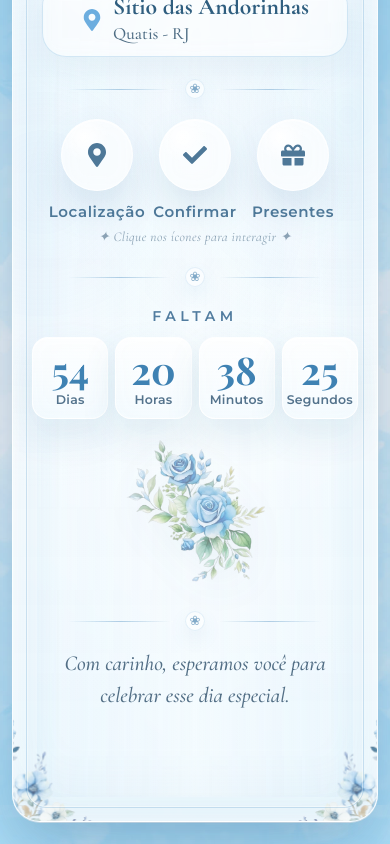
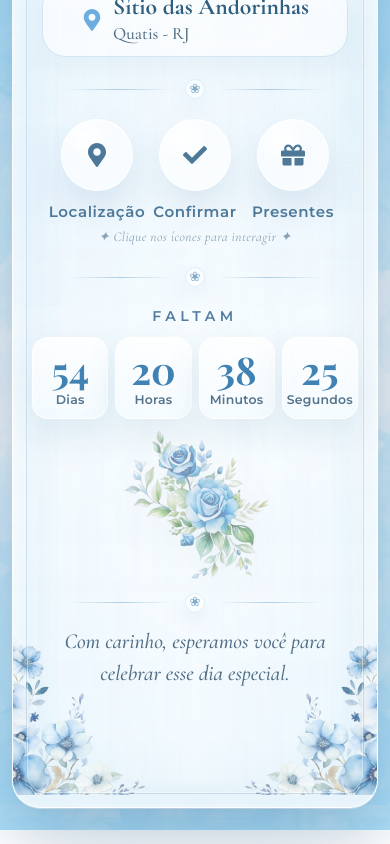
Before and after one commit to luizsouza7/convite-interativo, a React (Vite) app: page / in a window 390 px wide. Shown: the part 883-1727 px from the top of the page. Built offline with nearby package versions, Linux system fonts and the light colour scheme; a web font is replaced by a local one.

Commit message:
style(ui): ajusta flores decorativas e espaçamentos do rodapé

```diff
--- a/src/components/Countdown/Countdown.module.scss
+++ b/src/components/Countdown/Countdown.module.scss
@@ -1,7 +1,7 @@
 .countdown {
   position: relative;
   z-index: 3;
-  padding: 6px 0 10px;
+  padding: 6px 0 4px;
   text-align: center;
 }
 
--- a/src/components/Footer/Footer.module.scss
+++ b/src/components/Footer/Footer.module.scss
@@ -1,7 +1,7 @@
 .footer {
   position: relative;
   z-index: 3;
-  padding: 2px 0 112px;
+  padding: 0 0 118px;
   text-align: center;
 }
 
@@ -18,6 +18,6 @@
 
 @media (max-width: 520px) {
   .footer {
-    padding-bottom: 84px;
+    padding-bottom: 92px;
   }
 }
--- a/src/components/Hero/Hero.module.scss
+++ b/src/components/Hero/Hero.module.scss
@@ -8,10 +8,10 @@
 
 .topFlowers {
   position: absolute;
-  top: clamp(-126px, -10vw, -74px);
+  top: clamp(-92px, -7vw, -44px);
   left: 50%;
   z-index: 1;
-  width: clamp(390px, 82vw, 690px);
+  width: clamp(420px, 86vw, 735px);
   max-width: none;
   transform: translateX(-50%);
   opacity: 0.92;
@@ -113,8 +113,8 @@
   }
 
   .topFlowers {
-    top: -78px;
-    width: 404px;
+    top: -48px;
+    width: 430px;
     opacity: 0.82;
   }
 
--- a/src/components/InvitationCard/InvitationCard.module.scss
+++ b/src/components/InvitationCard/InvitationCard.module.scss
@@ -98,29 +98,34 @@
 .leftFlowers,
 .rightFlowers {
   position: absolute;
-  bottom: -12px;
-  width: clamp(124px, 27vw, 230px);
+  bottom: 18px;
+  width: clamp(134px, 29vw, 246px);
   pointer-events: none;
   z-index: 1;
   opacity: 0.82;
 }
 
 .leftFlowers {
-  left: -30px;
+  left: -24px;
 }
 
 .rightFlowers {
-  right: -30px;
+  right: -24px;
 }
 
 .bottomOrnament {
   position: relative;
   z-index: 3;
-  width: clamp(150px, 32vw, 230px);
-  margin: 8px auto 2px;
+  width: clamp(162px, 34vw, 246px);
+  margin: 2px auto -6px;
   opacity: 0.62;
   pointer-events: none;
   filter: drop-shadow(0 14px 22px rgba(67, 123, 166, 0.1));
+}
+
+.bottomOrnament + .divider {
+  margin-top: clamp(6px, 1.6vw, 10px);
+  margin-bottom: clamp(10px, 2vw, 16px);
 }
 
 .decorButterfly {
@@ -202,22 +207,29 @@
 
   .leftFlowers,
   .rightFlowers {
-    bottom: -6px;
+    bottom: 12px;
+    width: clamp(136px, 43vw, 180px);
     opacity: 0.68;
   }
 
   .leftFlowers {
-    left: -42px;
+    left: -30px;
   }
 
   .rightFlowers {
-    right: -42px;
+    right: -30px;
   }
 
   .bottomOrnament {
-    width: clamp(128px, 42vw, 170px);
-    margin-top: 4px;
+    width: clamp(142px, 44vw, 182px);
+    margin-top: 0;
+    margin-bottom: -8px;
     opacity: 0.56;
+  }
+
+  .bottomOrnament + .divider {
+    margin-top: 6px;
+    margin-bottom: 12px;
   }
 
   .decorButterfly {
```
